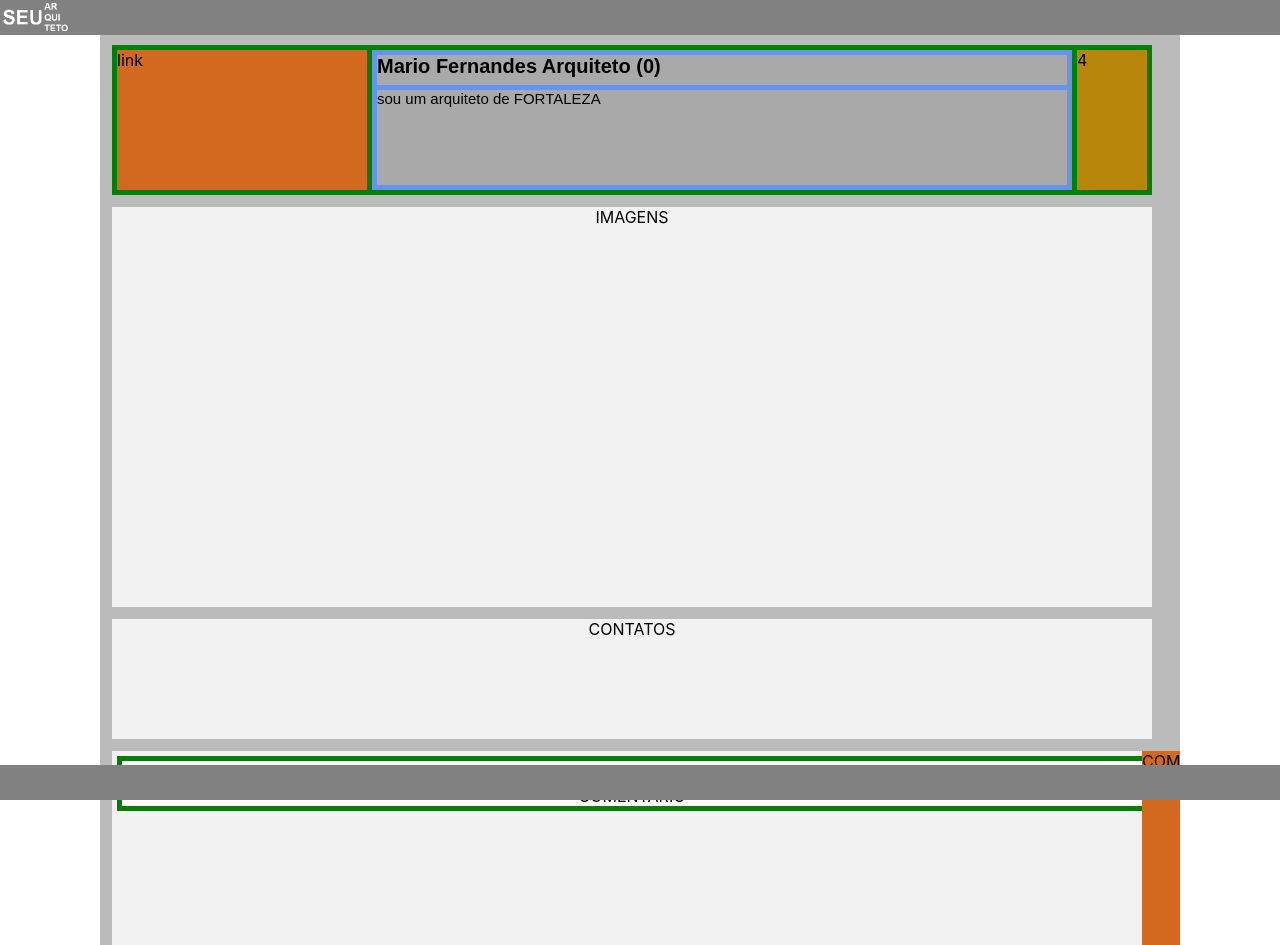
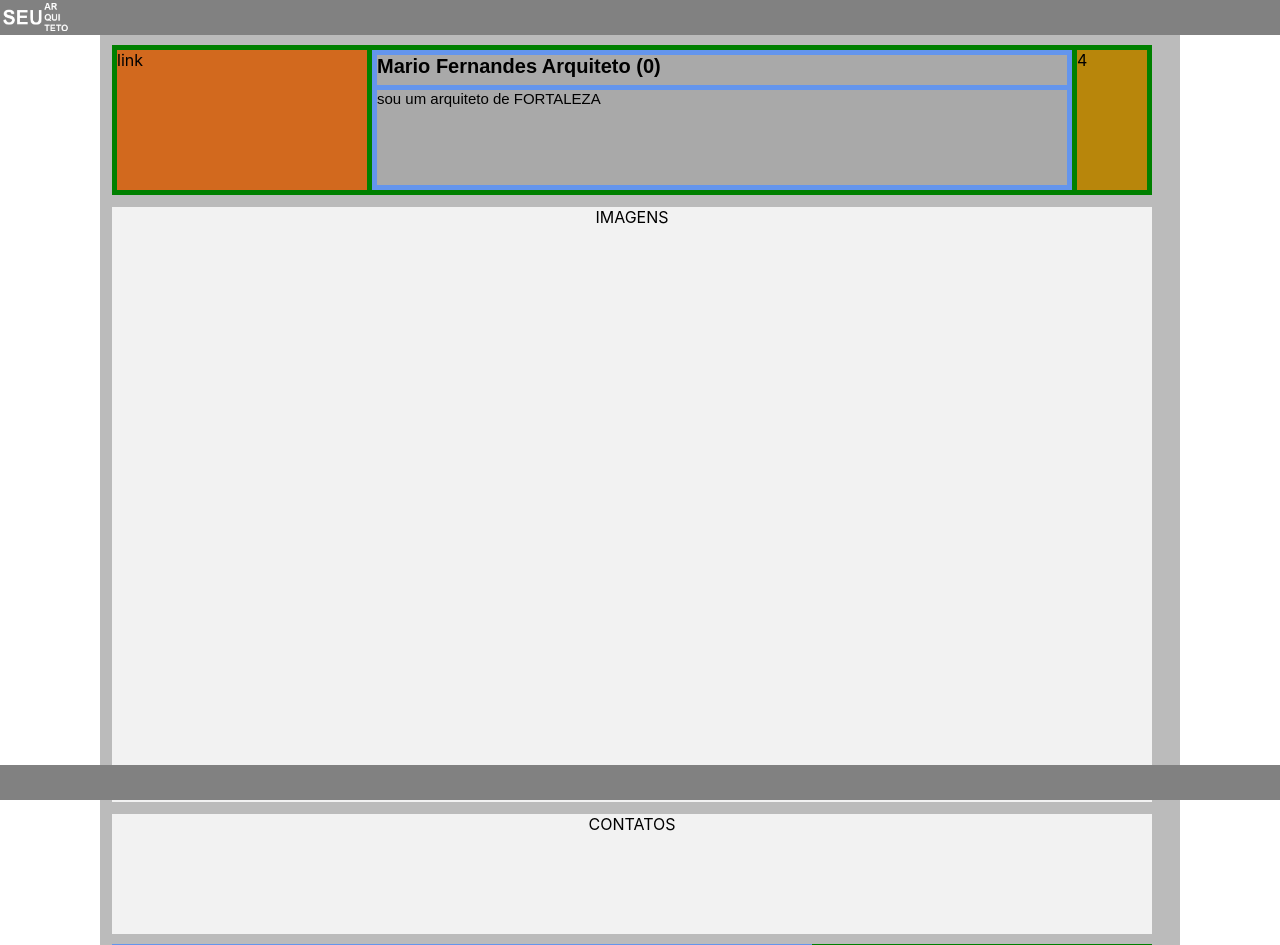
Before and after one commit to andrenobreg/SEUARQUITETO, a React (Create React App) app: page /exibirperfil in a window 1280 px wide. Built offline with nearby package versions, Linux system fonts and the light colour scheme.

Commit message:
Exibir perfil em construção

```diff
--- /dev/null
+++ b/src/cardcomentario.js
@@ -0,0 +1,25 @@
+import React from "react";
+
+function Cardcomentario (nome, comentario, avaliacao) {
+
+    return (
+        <div style={{width: "1040px", height: "65px", backgroundColor: "green", marginLeft: "12px", marginTop: "10px", display: "flex", textDecoration: "none"}}>
+                            <div style={{display: "flex", textAlign: "left"}}>
+
+                                <div style={{width: "700px", height: "65px", backgroundColor:"cornflowerblue", marginTop: "0px", marginLeft: "0px", display: "block", textDecoration:"none"}}>
+                                    <div style={{width: "690px", height: "25px", marginLeft: "5px", marginTop: "5px", backgroundColor: "darkgray", textDecoration: "none", fontFamily: "Arial", fontSize: "16px", fontWeight: "bold", color: "black"}}>
+                                    <div style={{padding:"2px"}}>{nome}</div>
+                                    </div>
+                                    <div style={{width: "690px", height: "25px", marginLeft: "5px", marginTop: "5px", backgroundColor: "darkgray", textDecoration:"none", fontFamily: "Arial", fontSize:"16px", color: "black"}}>
+                                    <div style={{padding:"2px"}}>{comentario}</div>
+                                    </div>
+                                </div>
+                                <div style={{width: "330px", height: "55px", backgroundColor: "darkgoldenrod", marginTop:"5px", marginLeft: "5px", textDecoration: "none"}}>
+                                    {avaliacao}
+                                </div>
+                            </div>
+                        </div>
+    )
+}
+
+export default Cardcomentario;
--- a/src/database.js
+++ b/src/database.js
@@ -2,6 +2,10 @@ import React from 'react';
 
 function Database () {
     let valor = {
+        basecomentarios: [
+            {comentarios: [{nome: "joao", comentario: "legal", avaliacao: 5}, {nome: "maria", comentario: "muito bom", avaliacao: 5}, {nome: "carlos", comentario: "mais ou menos", avaliacao: 3} ]}
+
+        ],
         baseusuarios: [
             {img:"link", titulo:"Mario Fernandes Arquiteto (0)", desc:"sou um arquiteto de FORTALEZA", classif:4, cidade:"FORTALEZA"},
             {img:"link", titulo:"Antunes Arquitetura(1)", desc:"sou um arquiteto de MANAUS", classif:4, cidade:"MANAUS"},
@@ -90,6 +94,8 @@ function Database () {
         "CURITIBA","FLORIANÓPOLIS","FORTALEZA","GOIÂNIA","JOÃO PESSOA","MACAPÁ","MACEIÓ","MANAUS","NATAL",
         "PALMAS","PORTO ALEGRE","PORTO VELHO","RECIFE","RIO BRANCO","RIO DE JANEIRO","SALVADOR","SÃO LUÍS",
         "SÃO PAULO","TERESINA","VITÓRIA"],
+
+        comentarios: [{nome: "fulano", comentario:"muito bom!", avaliacao:5}],
     }
     return valor;
 }
--- a/src/exibirperfil.js
+++ b/src/exibirperfil.js
@@ -9,22 +9,22 @@ import { render } from '@testing-library/react';
 import Database from './database.js';
 import lupa from './img/lupapq.png';
 import './css/busca.css';
+import Cardcomentario from './cardcomentario.js';
 
 class Exibirperfil extends React.Component {
     constructor(props){
         super(props);
         this.state ={
             baseusuarios: Database().baseusuarios,
+            basecomentarios: Database().basecomentarios,
             posicao: 0,
+            teste: "lalala",
         }
-    }
-
-    handleCallback = (childData) =>{
-      this.setState({cidade: childData})
     }
     render(){
 
-
+        function inserirComentario(){
+        }
         return (
             <div>
         <html>
@@ -34,29 +34,32 @@ class Exibirperfil extends React.Component {
                     <div style={{width:"1080px", height:"910px", backgroundColor:"#bbbbbb", position:"absolute", left:"50%", marginLeft:"-540px", overflow:"auto"}}>
 
                         {Card(this.state.baseusuarios[this.state.posicao].img, this.state.baseusuarios[this.state.posicao].titulo, this.state.baseusuarios[this.state.posicao].desc, this.state.baseusuarios[this.state.posicao].classif)}
-                        <div style={{width:"1040px", height:"400px", marginLeft:"12px", marginTop:"12px", backgroundColor:"#f2f2f2"}}>
+                        <div style={{width:"1040px", height:"595px", marginLeft:"12px", marginTop:"12px", backgroundColor:"#f2f2f2"}}>
                         IMAGENS
                         </div>
 
                         <div style={{width:"1040px", height:"120px", marginLeft:"12px", marginTop:"12px", backgroundColor:"#f2f2f2"}}>
                         CONTATOS
                         </div>
+                        <div style={{width: "1040px", height: "65px", backgroundColor: "green", marginLeft: "12px", marginTop: "10px", display: "flex", textDecoration: "none"}}>
+                            <div style={{display: "flex", textAlign: "left"}}>
 
-                        <div style={{width:"1040px", height:"400px", marginLeft:"12px", marginTop:"12px", backgroundColor:"#f2f2f2", display:"flex"}}>
-                            <div style={{backgroundColor:"green", width:"1030px", height:"55px", marginLeft:"5px", marginTop:"5px"}}>
-                                <div style={{backgroundColor:"white", width:"1020px", height:"20px", marginLeft:"5px", marginTop:"5px"}}>
-                                NOME
+                                <div style={{width: "700px", height: "65px", backgroundColor:"cornflowerblue", marginTop: "0px", marginLeft: "0px", display: "block", textDecoration:"none"}}>
+                                    <div style={{width: "690px", height: "25px", marginLeft: "5px", marginTop: "5px", backgroundColor: "darkgray", textDecoration: "none", fontFamily: "Arial", fontSize: "16px", fontWeight: "bold", color: "black"}}>
+                                    <input type="text" id="input1"  placeholder="SEU NOME..." style={{marginTop:"0px", backgroundColor:"#cecece", fontSize:"16px", fontFamily:"Arial", fontWeight:"bold", color:"#838383", border:"0", boxShadow:"0", outline:"0", width:"685px", height:"23px", float:"left", marginLeft:"0px"}}/>
+                                    </div>
+                                    <div style={{width: "690px", height: "25px", marginLeft: "5px", marginTop: "5px", backgroundColor: "darkgray", textDecoration:"none", fontFamily: "Arial", fontSize:"16px", color: "black"}}>
+                                    <input type="text" id="input2"  placeholder="DEIXE UM COMENTÁRIO..." style={{marginTop:"0px", backgroundColor:"#cecece", fontSize:"16px", fontFamily:"Arial", fontWeight:"bold", color:"#838383", border:"0", boxShadow:"0", outline:"0", width:"685px", height:"23px", float:"left", marginLeft:"0px"}}/>
+                                    <input type="submit" onClick={inserirComentario}/>
+                                    </div>
                                 </div>
-                                <div style={{backgroundColor:"white", width:"1020px", height:"20px", marginLeft:"5px", marginTop:"5px"}}>
-                                COMENTÁRIO
+                                <div style={{width: "330px", height: "55px", backgroundColor: "darkgoldenrod", marginTop:"5px", marginLeft: "5px", textDecoration: "none"}}>
+                                    avaliação
                                 </div>
-
-                            </div>
-                            <div style={{backgroundColor:"chocolate", width:"1020px", height:"200px"}}>
-                                COMENTÁRIOS
                             </div>
                         </div>
-
+                        {this.state.teste}
+                        {this.state.basecomentarios[this.state.posicao].comentarios.map((valor) => (Cardcomentario(valor.nome, valor.comentario, valor.avaliacao)) )}
                     </div>
 
                 </main>
--- a/src/routes.js
+++ b/src/routes.js
@@ -7,6 +7,7 @@ import Login from './login.js';
 import Upimagens from './upimagens.js';
 import Cadastroconcluido from './cadastroconcluido.js';
 import Exibirperfil from './exibirperfil.js';
+import Teste from './teste.js';
 
 function Routes(){
        return(
@@ -20,6 +21,7 @@ function Routes(){
                             <Route path="/upimagens" component={Upimagens}/>;
                             <Route path="/concluido" component={Cadastroconcluido}/>;
                             <Route path="/exibirperfil" component={Exibirperfil}/>;
+                            <Route path="/teste" component={Teste}/>
                      </Switch>
               </BrowserRouter>
 
--- /dev/null
+++ b/src/teste.js
@@ -0,0 +1,34 @@
+import React, { Component } from 'react';
+import Header from './header.js';
+import Footer from './footer.js';
+import imagemcadastro from './img/logo80px.png';
+import botoes from './css/botoes.css';
+import Barracidades from './barracidades.js';
+import Inputcidadescadastro from './inputcidadescadastro.js';
+
+
+class Teste extends React.Component {
+  constructor(props){
+      super(props);
+      this.state ={
+          valor: "lalala"
+      }
+  }
+
+
+
+  render(){
+
+    function mudaValor(){
+        let a = document.getElementsByClassName("habo");
+        console.log(a)
+    }
+
+      return (
+        <div>
+            <input type="text" className="habo" onChange={(event) => (this.setState({valor: event.target.value}))}/><input type="submit" onClick={(event) => (mudaValor())}/><br/>
+        </div>
+      )
+  }
+}
+export default Teste;
```
